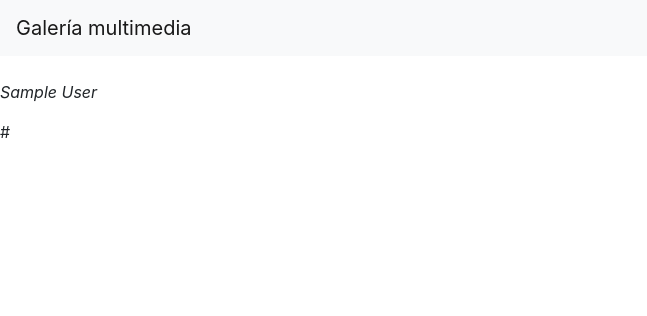
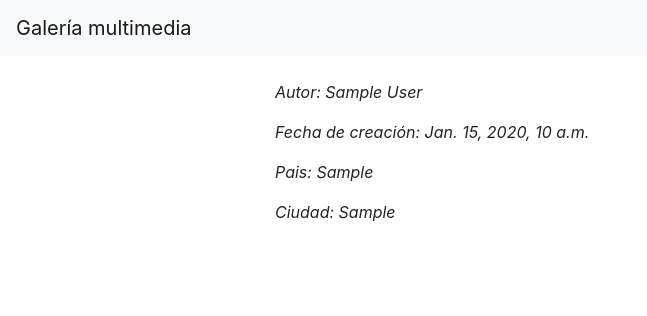
Before and after one commit to jjr2040/gallery-act8, a Django app: page /details/1/ in a window 1280 px wide. Shown: the top 316 px of the page, without its empty margins (0-647 px from the left). Run offline with Django 3.2, Linux system fonts and the light colour scheme; tables that the repository leaves empty hold one stand-in row (values such as "Sample post"); some libraries are stand-ins or nearby versions.

Commit message:
First version of details

```diff
--- a/mediagallery/templates/mediagallery/details.html
+++ b/mediagallery/templates/mediagallery/details.html
@@ -1,8 +1,86 @@
 {% extends "base.html" %}
+
+{% block title %}Galería Multimedia{% endblock title %}
+
+{% block extra_style %}
+    <link rel="stylesheet" href="https://cdnjs.cloudflare.com/ajax/libs/font-awesome/4.7.0/css/font-awesome.min.css">
+{% endblock extra_style %}
+
+
 
 {% block content %}
 
-<p class="font-italic">{{mediaDetails.author}}</p>
-<p>{{mediaDetails.url}}</p>
+{% if mediaDetails.is_video %}
+
+<div class="container ">
+
+
+<div class="row">
+  <div class="col-2"></div>
+  <div class="col-8">
+    <div id="player"></div>
+      <p class="font-italic">Autor: {{mediaDetails.author}}</p>
+      <p class="font-italic">Fecha de creación: {{mediaDetails.created_at}}</p>
+      <p class="font-italic">Pais: {{mediaDetails.country}}</p>
+      <p class="font-italic">Ciudad: {{mediaDetails.city}}</p>
+  </div>
+   <div class="col-2"></div>
+</div>
+
+    <script>
+
+      var cadena = {{mediaDetails.url}},
+        separador = "=",
+        arregloDeSubCadenas = cadena.split(separador);
+
+      var tag = document.createElement('script');
+
+      tag.src = "https://www.youtube.com/iframe_api";
+      var firstScriptTag = document.getElementsByTagName('script')[0];
+      firstScriptTag.parentNode.insertBefore(tag, firstScriptTag);
+
+
+      var player;
+      function onYouTubeIframeAPIReady() {
+        player = new YT.Player('player', {
+          height: '480',
+          width: '720',
+          videoId: arregloDeSubCadenas[1],
+          events: {
+            'onReady': onPlayerReady,
+            'onStateChange': onPlayerStateChange
+          }
+        });
+      }
+
+      function onPlayerReady(event) {
+        event.target.playVideo();
+        console.log("FUNCTION ONPLAYER READY");
+      }
+
+      var done = false;
+      function onPlayerStateChange(event) {
+        if (event.data == YT.PlayerState.PLAYING && !done) {
+          done = true;
+        }
+      }
+      function stopVideo() {
+        player.stopVideo();
+      }
+
+    </script>
+</div>
+
+
+<div>
+
+</div>
+{% else %}
+    <iframe width="100%" height="315" scrolling="no" frameborder="no" allow="autoplay" src="https://w.soundcloud.com/player/?url={{m.url}}&amp;color=%23ff5500&amp;auto_play=false&amp;hide_related=false&amp;show_comments=true&amp;show_user=true&amp;show_reposts=false&amp;show_teaser=true&amp;visual=true"></iframe>
+{% endif %}
+
+
+
+
 
 {% endblock content %}
```
